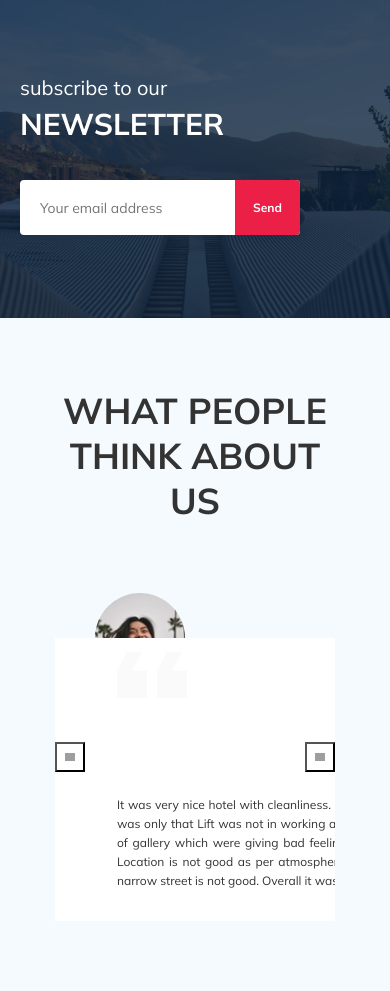
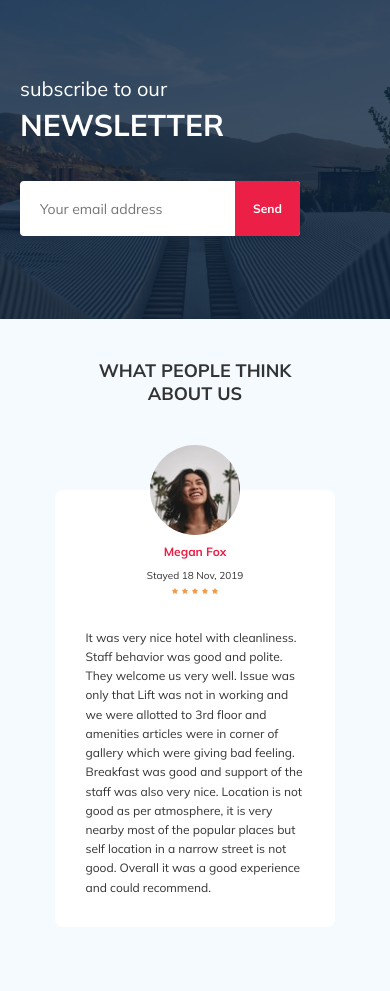
Before and after one commit to TanzBis/tour-plan, a PHP site: page / in a window 390 px wide. Shown: the part 896-1887 px from the top of the page. After the commit the page ends 1789 px from the top, so only its background shows below. Run offline with PHP 8.4, Linux system fonts and the light colour scheme; grey boxes are pictures that could not be loaded.

Commit message:
create: adaptive reviews

```diff
--- a/css/style.css
+++ b/css/style.css
@@ -960,6 +960,7 @@ img {
   text-align: center;
   text-transform: uppercase;
   margin-bottom: 70px;
+  margin-top: 0;
 }
 
 .reviews-slider__item {
@@ -977,7 +978,7 @@ img {
   background-color: #fff;
   border-radius: 8px;
   margin: 45px auto 0;
-  width: 730px;
+  max-width: 730px;
   padding: 0 62px 30px 62px;
 }
 
@@ -1005,7 +1006,7 @@ img {
 
 .reviews-slider__button {
   position: absolute;
-  top: 50%;
+  top: 45%;
   -webkit-transform: translateY(-50%);
           transform: translateY(-50%);
   width: 30px;
@@ -1013,19 +1014,20 @@ img {
   background-repeat: no-repeat;
   background-size: 10px;
   background-position: center;
+  border: none;
   background-color: transparent;
   cursor: pointer;
   z-index: 99;
 }
 
 .reviews-slider__button--prev {
-  background-image: url(../img/arrow-prev-secondary);
-  left: 0;
+  background-image: url(../img/arrow-prev-secondary.svg);
+  left: 16px;
 }
 
 .reviews-slider__button--next {
-  background-image: url(../img/arrow-next-secondary);
-  right: 0;
+  background-image: url(../img/arrow-next-secondary.svg);
+  right: 16px;
 }
 
 .reviews-slider__profile {
@@ -1058,6 +1060,7 @@ img {
   font-size: 12px;
   line-height: 15px;
   color: #EC1F46;
+  margin-top: 0;
   margin-bottom: 10px;
 }
 
@@ -1066,17 +1069,24 @@ img {
   font-weight: normal;
   font-size: 10px;
   line-height: 13px;
-  margin-bottom: 4px;
+  margin-bottom: -2.8px;
 }
 
 .reviews-slider__text {
-  min-width: 537px;
   font-style: normal;
   font-weight: normal;
   font-size: 12px;
   line-height: 160%;
   text-align: justify;
   margin: auto;
+}
+
+.reviews-slider__container {
+  max-width: 537px;
+}
+
+.reviews-slider__rating {
+  margin-left: 3x;
 }
 
 @media (max-width: 1200px) {
@@ -1102,22 +1112,35 @@ img {
     width: 132px;
   }
   .navbar-top {
-    padding-top: 30px;
-    padding-bottom: 30px;
+    padding: 30px 0 30px 0;
   }
   .navbar__search {
     margin-left: auto;
   }
   .navbar-menu {
-    padding-top: 22px;
-    padding-bottom: 22px;
+    padding: 20px 12.9px 22px 15px;
   }
   .navbar-menu__link {
     font-size: 12px;
     line-height: 15px;
   }
+  .navbar__search {
+    margin-left: 49px;
+  }
   .search__input {
     width: 340px;
+  }
+  .user__name {
+    margin-right: 0;
+  }
+  .hotel {
+    padding-bottom: 60px;
+  }
+  .hotel-info {
+    padding-bottom: 20px;
+  }
+  .hotel-info__offer {
+    margin-left: 13.8px;
   }
   .hotel-grid {
     -webkit-box-orient: vertical;
@@ -1135,6 +1158,9 @@ img {
         -ms-flex-direction: row;
             flex-direction: row;
   }
+  .hotel__stars {
+    display: block;
+  }
   .booking {
     width: 340px;
     height: 210px;
@@ -1142,6 +1168,29 @@ img {
   .map {
     width: 340px;
     height: 210px;
+  }
+  .reviews {
+    padding-bottom: 60px;
+  }
+  .reviews__title {
+    font-size: 30px;
+    margin-bottom: 50px;
+  }
+  .reviews-slider__item {
+    max-width: 580px;
+    padding: 0 60px 30px 64px;
+  }
+  .reviews-slider__item::after, .reviews-slider__item::before {
+    display: none;
+  }
+  .reviews-slider__button {
+    top: 47%;
+  }
+  .reviews-slider__button--prev {
+    left: 0;
+  }
+  .reviews-slider__button--next {
+    right: 0;
   }
 }
 
@@ -1237,6 +1286,34 @@ img {
         -ms-flex-align: start;
             align-items: flex-start;
   }
+  .reviews__title {
+    font-size: 30px;
+  }
+  .reviews-slider__item {
+    padding: 0 30px 30px;
+    max-width: 580px;
+  }
+  .reviews-slider__item::after, .reviews-slider__item::before {
+    display: none;
+  }
+  .reviews-slider__button {
+    top: 32px;
+  }
+  .reviews-slider__button--prev {
+    left: 50%;
+    margin-left: -65px;
+    -webkit-transform: translate(-50%, 0);
+            transform: translate(-50%, 0);
+  }
+  .reviews-slider__button--next {
+    right: 50%;
+    margin-right: -65px;
+    -webkit-transform: translate(50%, 0);
+            transform: translate(50%, 0);
+  }
+  .reviews-slider__container {
+    max-width: 455px;
+  }
 }
 
 @media (max-width: 576px) {
@@ -1290,6 +1367,9 @@ img {
   }
   .subscribe {
     width: 100%;
+  }
+  .reviews-slider__container {
+    max-width: 455px;
   }
 }
 
@@ -1359,5 +1439,26 @@ img {
   .subscribe__button {
     font-size: 12px;
   }
+  .reviews__title {
+    font-size: 18px;
+    max-width: 245px;
+    margin: auto 40px 40px;
+    line-height: 23px;
+  }
+  .reviews-slider__container {
+    max-width: 219px;
+  }
+  .reviews-slider__text {
+    text-align: left;
+  }
+  .reviews-slider__button {
+    top: 47%;
+  }
+  .reviews-slider__button--prev {
+    left: 0;
+  }
+  .reviews-slider__button--next {
+    right: 0;
+  }
 }
 /*# sourceMappingURL=style.css.map */
--- a/index.html
+++ b/index.html
@@ -217,6 +217,7 @@
                 <!-- /.reviews-star-->
               </div>
               <!-- /.reviews-slider__profile -->
+              <div class="reviews-slider__container">
                 <p class="reviews-slider__text">
                   It was very nice hotel with cleanliness. Staff behavior was good and polite. They welcome us very well.
                   Issue was only that Lift was not in working and we were allotted to 3rd floor and amenities articles were
@@ -224,6 +225,7 @@
                   very nice. Location is not good as per atmosphere, it is very nearby most of the popular places but self
                   location in a narrow street is not good. Overall it was a good experience and could recommend.
                 </p>
+              </div>
             </div>
             <!-- /.reviews-slider__item-->
           </div>
--- a/sass/_media.sass
+++ b/sass/_media.sass
@@ -17,21 +17,28 @@
     width: 132px
   .navbar
     &-top
-      padding-top: 30px
-      padding-bottom: 30px
+      padding: 30px 0 30px 0
     &__search
       margin-left: auto
     &-menu
-      padding-top: 22px
-      padding-bottom: 22px
+      padding: 20px 12.9px 22px 15px
       &__link
         font-size: 12px
         line-height: 15px
+    &__search
+      margin-left: 49px
   .search
     &__input
       width: 340px
-
+  .user
+    &__name
+      margin-right: 0
   .hotel
+    padding-bottom: 60px
+    &-info
+      padding-bottom: 20px
+      &__offer
+        margin-left: 13.8px
     &-grid
       flex-direction: column
     &__slider
@@ -39,12 +46,32 @@
       margin-bottom: 30px
     &-right
       flex-direction: row
+    &__stars
+      display: block
   .booking
     width: 340px
     height: 210px
   .map
     width: 340px
     height: 210px
+  .reviews
+    padding-bottom: 60px
+    &__title
+      font-size: 30px
+      margin-bottom: 50px
+    &-slider
+      &__item
+        max-width: 580px
+        padding: 0 60px 30px 64px
+        &::after, &::before
+          display: none
+    &-slider
+      &__button
+        top: 47%
+        &--prev
+          left: 0
+        &--next
+          right: 0
 @media (max-width: 768px)
   .container
     max-width: 576px
@@ -102,6 +129,27 @@
       width: 92%
       max-width: 576px
       align-items: flex-start
+  .reviews
+    &__title
+      font-size: 30px
+    &-slider
+      &__item
+        padding: 0 30px 30px
+        max-width: 580px
+        &::after, &::before
+          display: none
+      &__button
+        top: 32px
+        &--prev
+          left: 50%
+          margin-left: -65px
+          transform: translate(-50%, 0)
+        &--next
+          right: 50%
+          margin-right: -65px
+          transform: translate(50%, 0)
+      &__container
+        max-width: 455px
 
 @media (max-width: 576px)
   .container
@@ -138,6 +186,10 @@
       margin-bottom: 37px
   .subscribe
     width: 100%
+  .reviews
+    &-slider
+      &__container
+        max-width: 455px
 
 @media (min-width: 320px ) and (max-width: 480px)
   .container
@@ -192,3 +244,21 @@
       padding: 19px 74px 18px 20px
     &__button
       font-size: 12px
+
+  .reviews
+    &__title
+      font-size: 18px
+      max-width: 245px
+      margin: auto 40px 40px
+      line-height: 23px
+    &-slider
+      &__container
+        max-width: 219px
+      &__text
+        text-align: left
+      &__button
+        top: 47%
+        &--prev
+          left: 0
+        &--next
+          right: 0
--- a/sass/blocks/_reviews.sass
+++ b/sass/blocks/_reviews.sass
@@ -8,6 +8,7 @@
     text-align: center
     text-transform: uppercase
     margin-bottom: 70px
+    margin-top: 0
   &-slider
     &__item
       position: relative
@@ -17,7 +18,7 @@
       background-color: #fff
       border-radius: 8px
       margin: 45px auto 0
-      width: 730px
+      max-width: 730px
       padding: 0 62px 30px 62px
       &::before
         content: ''
@@ -39,23 +40,23 @@
         background-repeat: no-repeat
     &__button
       position: absolute
-      top: 50%
+      top: 45%
       transform: translateY(-50%)
       width: 30px
       height: 30px
       background-repeat: no-repeat
       background-size: 10px
       background-position: center
-
+      border: none
       background-color: transparent
       cursor: pointer
       z-index: 99
       &--prev
-        background-image: url(../img/arrow-prev-secondary)
-        left: 0
+        background-image: url(../img/arrow-prev-secondary.svg)
+        left: 16px
       &--next
-        background-image: url(../img/arrow-next-secondary)
-        right: 0
+        background-image: url(../img/arrow-next-secondary.svg)
+        right: 16px
     &__profile
       display: flex
       flex-direction: column
@@ -74,18 +75,22 @@
       font-size: 12px
       line-height: 15px
       color: $primary
+      margin-top: 0
       margin-bottom: 10px
     &__date
       font-style: normal
       font-weight: normal
       font-size: 10px
       line-height: 13px
-      margin-bottom: 4px
+      margin-bottom: -2.8px
     &__text
-      min-width: 537px
       font-style: normal
       font-weight: normal
       font-size: 12px
       line-height: 160%
       text-align: justify
       margin: auto
+    &__container
+      max-width: 537px
+    &__rating
+      margin-left: 3x
```
Also changed, not shown: 1 other file. Lines whose indentation alone changed are shown as unchanged.
